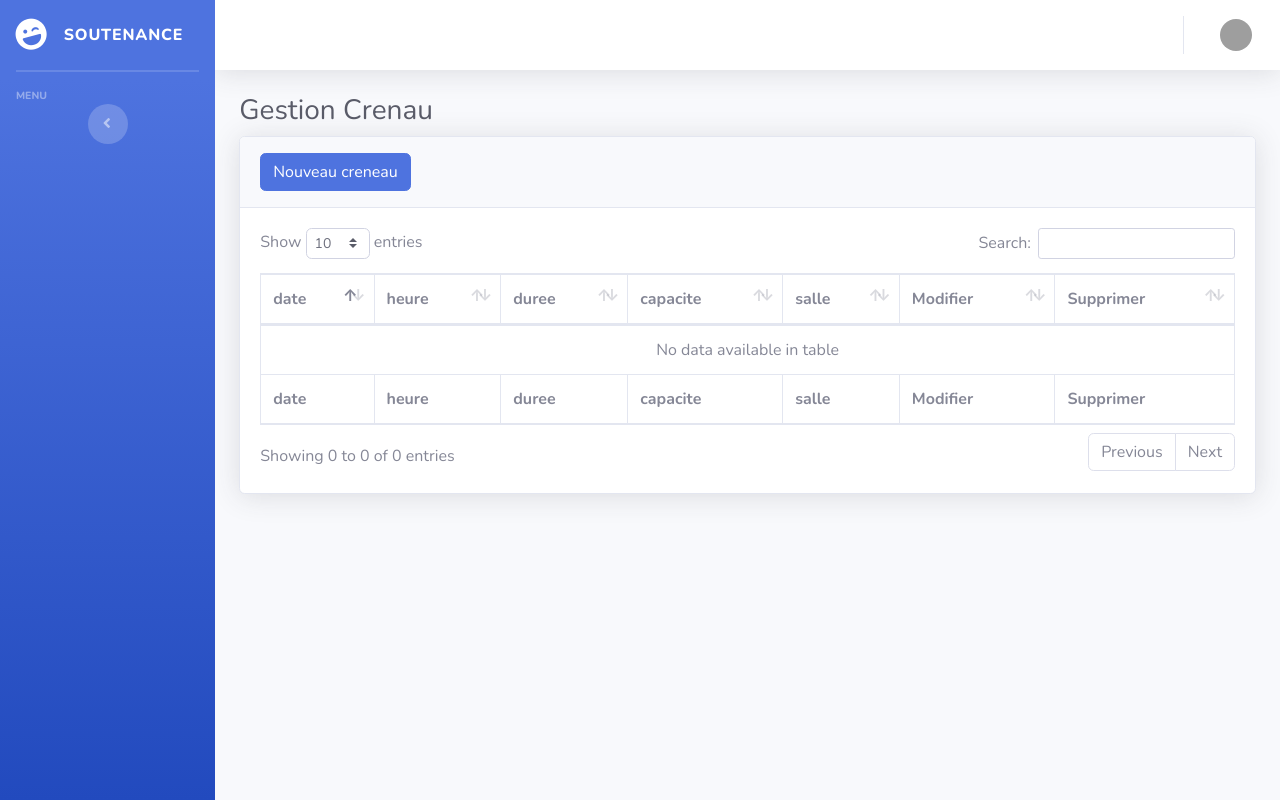
After one commit to zaouch-bahae-eddine/S-outenance, a Symfony app: template templates/soutenance/showCreneau.html.twig in a window 1280 px wide. The commit adds this page. Run offline with Twig, Linux system fonts and the light colour scheme; the template is opened without the code that fills it, so the values that code supplies are empty; form fields are guessed from the names that the template uses; some libraries are stand-ins or nearby versions; grey boxes are pictures that could not be loaded.

Commit message:
30-03-20/1

```diff
--- a/src/Entity/Creneau.php
+++ b/src/Entity/Creneau.php
@@ -50,7 +50,7 @@ class Creneau
     private $etudiants;
 
     /**
-     * @ORM\ManyToMany(targetEntity="App\Entity\Salle", mappedBy="creneaus")
+     * @ORM\ManyToMany(targetEntity="App\Entity\Salle", mappedBy="creneaus", cascade={"persist"})
      */
     private $salles;
 
@@ -165,7 +165,6 @@ class Creneau
             $this->salles[] = $salle;
             $salle->addCreneau($this);
         }
-
         return $this;
     }
 
@@ -175,7 +174,6 @@ class Creneau
             $this->salles->removeElement($salle);
             $salle->removeCreneau($this);
         }
-
         return $this;
     }
 }
--- a/src/Entity/Salle.php
+++ b/src/Entity/Salle.php
@@ -34,7 +34,7 @@ class Salle
     private $capacite;
 
     /**
-     * @ORM\ManyToMany(targetEntity="App\Entity\Creneau", inversedBy="salles")
+     * @ORM\ManyToMany(targetEntity="App\Entity\Creneau", inversedBy="salles", cascade={"persist"})
      */
     private $creneaus;
 
--- /dev/null
+++ b/templates/soutenance/showCreneau.html.twig
@@ -0,0 +1,162 @@
+{% extends 'base.html.twig' %}
+
+{% block title %}Gestion Creneau{% endblock %}
+
+{% block content %}
+
+        <!-- Modal Ajouter creneau-->
+    <div class="modal fade" id="addModele" tabindex="-1" role="dialog" aria-labelledby="exampleModalCenterTitle" aria-hidden="true">
+        <div class="modal-dialog modal-dialog-centered" role="document">
+            <div class="modal-content">
+                <div class="modal-header">
+                    <h5 class="modal-title" id="addModalLongTitle">Ajouter creneau</h5>
+                    <button type="button" class="close" data-dismiss="modal" aria-label="Close">
+                        <span aria-hidden="true">&times;</span>
+                    </button>
+                </div>
+                {{ form_start(creneauForm, {'action': path('soutenance_creneau_add', {'id': idSoutenance}), 'method': 'POST'}) }}
+                <div class="modal-body">
+                    {{ form_row(creneauForm.date) }}
+                    {{ form_row(creneauForm.heure) }}
+                    {{ form_row(creneauForm.duree) }}
+                    {{ form_row(creneauForm.capacite) }}
+                    {{ form_row(creneauForm.salles) }}
+                </div>
+                <div class="modal-footer">
+                    <button type="button" class="btn btn-secondary" data-dismiss="modal">Fermer</button>
+                    <button type="submit" class="btn btn-primary">Ajouter</button>
+                </div>
+                {{ form_end(creneauForm) }}
+            </div>
+        </div>
+    </div>
+    <!--Modal Ajouter creneau-->
+
+    <!-- Modal modifier creneau-->
+    <div class="modal fade" id="setModele" tabindex="-1" role="dialog" aria-labelledby="exampleModalCenterTitle" aria-hidden="true">
+        <div class="modal-dialog modal-dialog-centered" role="document">
+            <div class="modal-content">
+                <div class="modal-header">
+                    <h5 class="modal-title" id="addModalLongTitle">Modifier creneau</h5>
+                    <button type="button" class="close" data-dismiss="modal" aria-label="Close">
+                        <span aria-hidden="true">&times;</span>
+                    </button>
+                </div>
+                {{ form_start(creneauFormSet, {'action': path('soutenance_creneau_add_set', {'id': idSoutenance, 'creneau': idCreneau}), 'method': 'POST'}) }}
+
+                <div class="modal-body">
+                    {{ form_row(creneauFormSet.date) }}
+                    {{ form_row(creneauFormSet.heure) }}
+                    {{ form_row(creneauFormSet.duree) }}
+                    {{ form_row(creneauFormSet.capacite) }}
+                    {{ form_row(creneauFormSet.salles) }}
+                </div>
+                <div class="modal-footer">
+                    <button type="button" class="btn btn-secondary" data-dismiss="modal">Fermer</button>
+                    <button type="submit" class="btn btn-primary">Modifier</button>
+                </div>
+                {{ form_end(creneauFormSet) }}
+            </div>
+        </div>
+    </div>
+    <!-- Modal modifier creneau-->
+
+    <!-- Begin Page Content -->
+    <div class="container-fluid">
+
+        <!-- Page Heading -->
+        <h1 class="h3 mb-2 text-gray-800">Gestion Crenau</h1>
+
+        <!-- DataTales Example -->
+
+        <div class="card shadow mb-4">
+            <div class="card-header py-3">
+                <!-- Button trigger modal -->
+                <button type="button" class="btn btn-primary" data-toggle="modal" data-target="#addModele">
+                    Nouveau creneau
+                </button>
+            </div>
+            <div class="card-body">
+                <div class="table-responsive">
+                    <table class="table table-bordered" id="dataTable" width="100%" cellspacing="0">
+                        <thead>
+                        <tr>
+                            <th>date</th>
+                            <th>heure</th>
+                            <th>duree</th>
+                            <th>capacite</th>
+                            <th>salle</th>
+                            <th>Modifier</th>
+                            <th>Supprimer</th>
+                        </tr>
+                        </thead>
+                        <tfoot>
+                        <tr>
+                            <th>date</th>
+                            <th>heure</th>
+                            <th>duree</th>
+                            <th>capacite</th>
+                            <th>salle</th>
+                            <th>Modifier</th>
+                            <th>Supprimer</th>
+                        </tr>
+                        </tfoot>
+                        <tbody>
+                        {% for creneau in creneaux %}
+                            {% if creneau.salles|length == 0 %}
+                                <tr>
+                                    <td>{{ creneau.date|date("m/d/Y") }}</td>
+                                    <td>{{ creneau.heure|date('H:i') }}</td>
+                                    <td>{{ creneau.duree }}</td>
+                                    <td>{{ creneau.capacite }}</td>
+                                    <td></td>
+                                    <td>
+                                        <a href="{{ path('soutenance_creneau_set', {'id': idSoutenance, 'creneau': creneau.id}) }}">edit</a>
+                                    </td>
+                                    <td>
+                                        <a href="{{ path('soutenance_creneau_remove', {'id': idSoutenance, 'creneau': creneau.id}) }}">remove</a>
+                                    </td>
+                            {% else %}
+                                    {% for salle in creneau.salles %}
+                                            <tr>
+                                            <td>{{ creneau.date|date("m/d/Y") }}</td>
+                                            <td>{{ creneau.heure|date('H:i') }}</td>
+                                            <td>{{ creneau.duree }}</td>
+                                            <td>{{ creneau.capacite }}</td>
+                                            <td>{{ salle.nom }}</td>
+                                        <td>
+                                            <a href="{{ path('soutenance_creneau_set', {'id': idSoutenance, 'creneau': creneau.id}) }}">edit</a>
+                                        </td>
+                                        <td>
+                                            <a href="{{ path('soutenance_creneau_remove', {'id': idSoutenance, 'creneau': creneau.id}) }}">remove</a>
+                                        </td>
+                                    {% endfor %}
+
+                                </tr>
+                            {% endif %}
+                        {% endfor %}
+                        </tbody>
+                    </table>
+                </div>
+            </div>
+        </div>
+
+    </div>
+    <!-- /.container-fluid -->
+
+    {% for message in app.flashes('success') %}
+        <div class="alert alert-success">
+            {{ message }}
+        </div>
+
+    {% endfor %}
+{% endblock %}
+    {% block javascripts %}
+        {{ parent() }}
+        {% if setModel == true%}
+            <script>
+                const $=jQuery;
+                $('#setModele').modal('show');
+            </script>
+        {% endif %}
+    {% endblock %}
--- a/templates/soutenance/showSoutenance.html.twig
+++ b/templates/soutenance/showSoutenance.html.twig
@@ -93,6 +93,7 @@
                     {{ soutenance.nom }} {{ soutenance.alerte|date }} {{ soutenance.module.nom }}
                     <a href="{{ path('soutenance_set', {'id': soutenance.id, 'nb': 1}) }}">edit</a> &nbsp;
                     <a href="{{ path('soutenance_set', {'id': soutenance.id, 'nb': 2}) }}">Evaluateurs</a>
+                    <a href="{{ path('soutenance_creneau_show', {'id': soutenance.id} ) }}">Créneaux</a>
                 </div>
             {% endfor %}
 
```
Also changed, not shown: src/Controller/SoutenanceController.php (+106 -2 lines), src/Form/CreneauFormType.php (added, +36 -0 lines), templates/soutenance/showNote.html.twig (added, +72 -0 lines).
